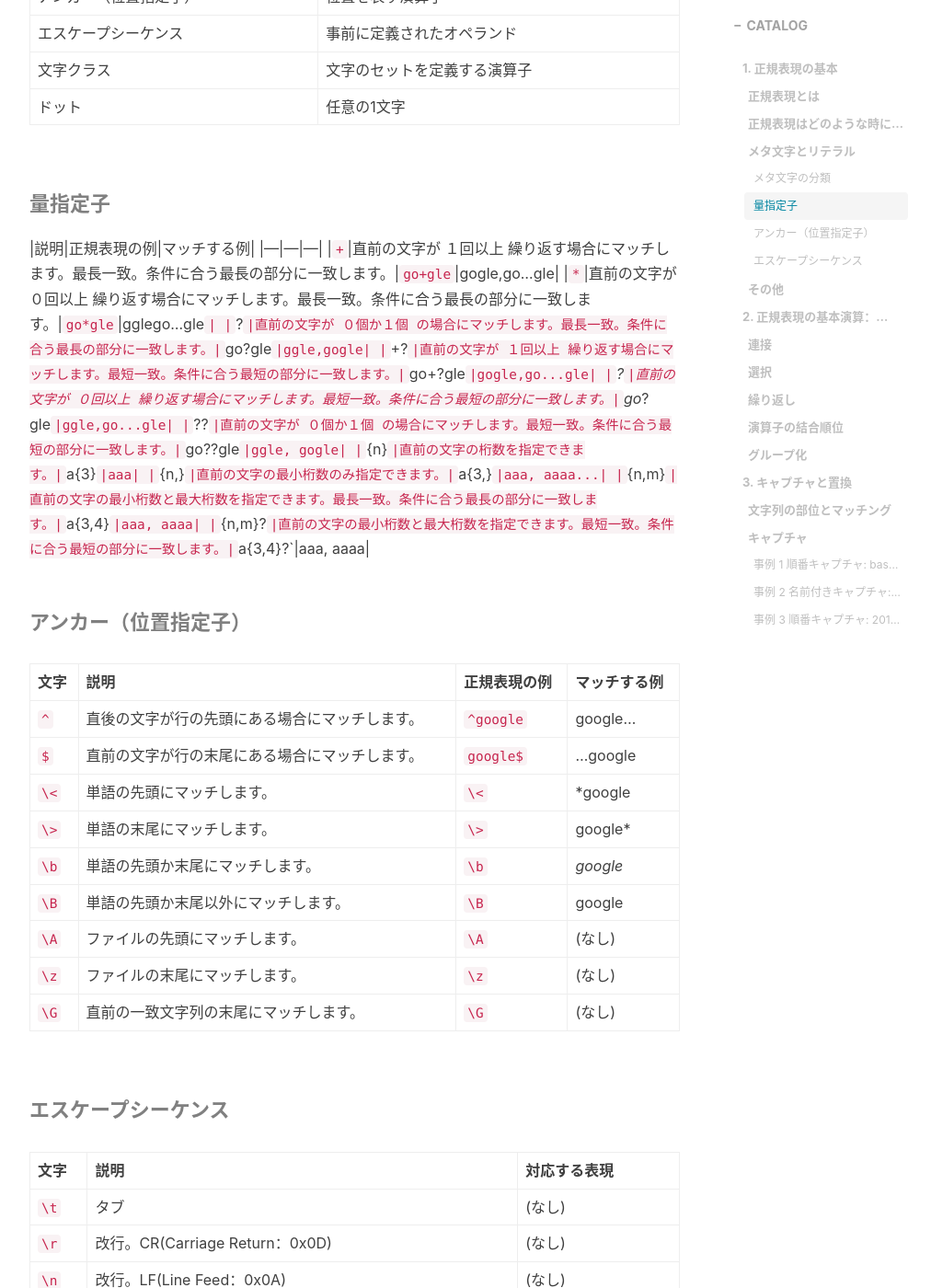
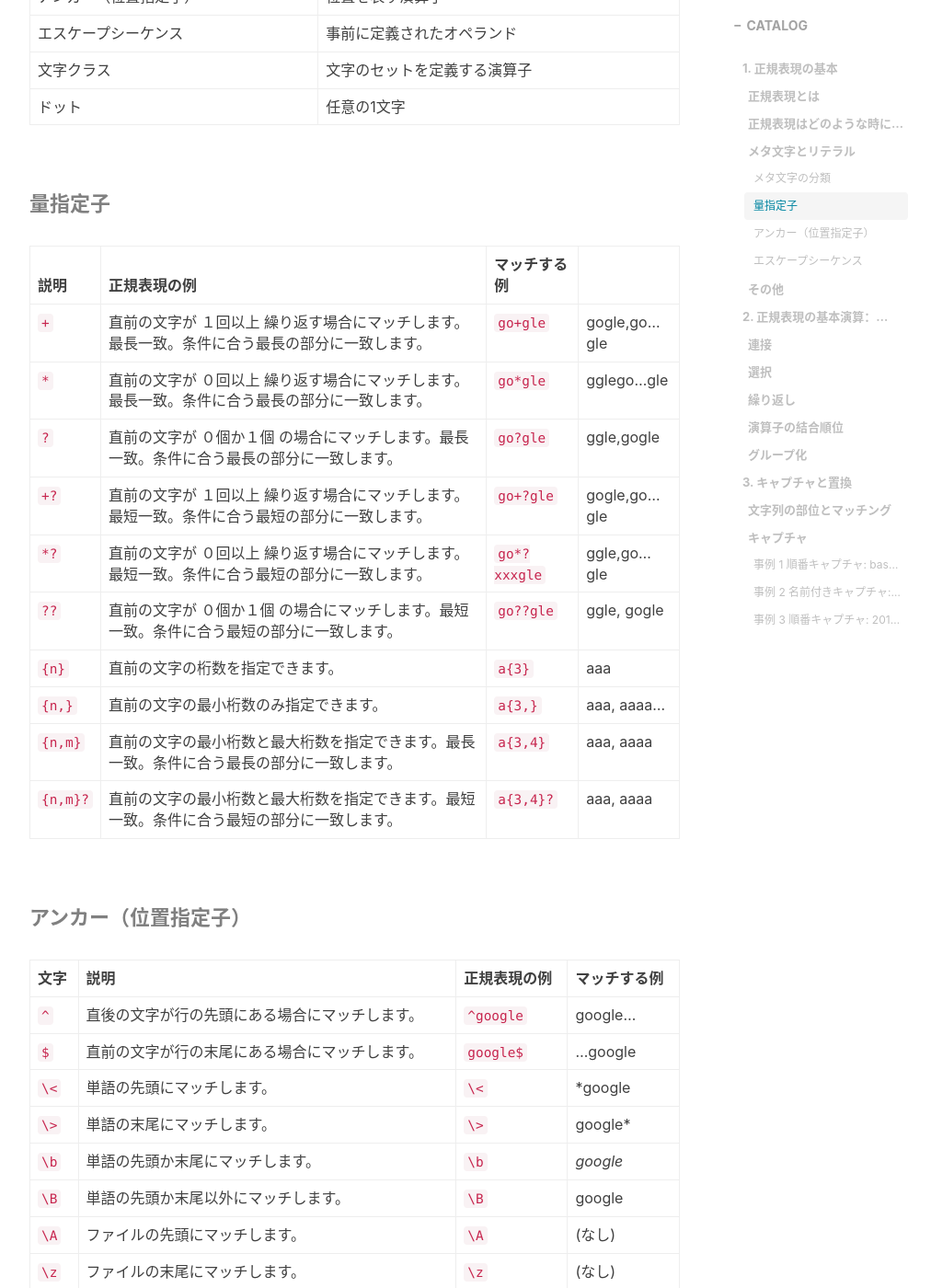
Before and after one commit to RyoNakagami/RyoNakagami.github.io, a Jekyll site: the page built from _posts/2020-10-16-Regular-Expression-part1.md, in a window 1280 px wide and 1400 px high, scrolled down 2682 px. Shown: the whole window at 92% size, without its empty margins (233-1245 px from the left). Built offline with Jekyll 4.4.1, drawn with Linux system fonts in a browser that asks for light colours; nearby versions of some CDN libraries; comment, search, counter and statistics services are not loaded.

Commit message:
FIX table　量指定子

```diff
--- a/_posts/2020-10-16-Regular-Expression-part1.md
+++ b/_posts/2020-10-16-Regular-Expression-part1.md
@@ -83,10 +83,10 @@ tags:
 |説明|正規表現の例|マッチする例|
 |---|---|---|
 |`+`|直前の文字が １回以上 繰り返す場合にマッチします。最長一致。条件に合う最長の部分に一致します。|`go+gle`|gogle,go...gle|
-|`*`|直前の文字が ０回以上 繰り返す場合にマッチします。最長一致。条件に合う最長の部分に一致します。|`go*gle`|gglego...gle`|
+|`*`|直前の文字が ０回以上 繰り返す場合にマッチします。最長一致。条件に合う最長の部分に一致します。|`go*gle`|gglego...gle|
 |`?`|直前の文字が ０個か１個 の場合にマッチします。最長一致。条件に合う最長の部分に一致します。|`go?gle`|ggle,gogle|
 |`+?`|直前の文字が １回以上 繰り返す場合にマッチします。最短一致。条件に合う最短の部分に一致します。|`go+?gle`|gogle,go...gle|
-|`*?`|直前の文字が ０回以上 繰り返す場合にマッチします。最短一致。条件に合う最短の部分に一致します。|`go*?gle`|ggle,go...gle|
+|`*?`|直前の文字が ０回以上 繰り返す場合にマッチします。最短一致。条件に合う最短の部分に一致します。|`go*?xxxgle`|ggle,go...gle|
 |`??`|直前の文字が ０個か１個 の場合にマッチします。最短一致。条件に合う最短の部分に一致します。|`go??gle`|ggle, gogle|
 |`{n}`|直前の文字の桁数を指定できます。|`a{3}`|aaa|
 |`{n,}`|直前の文字の最小桁数のみ指定できます。|`a{3,}`|aaa, aaaa...|
```
